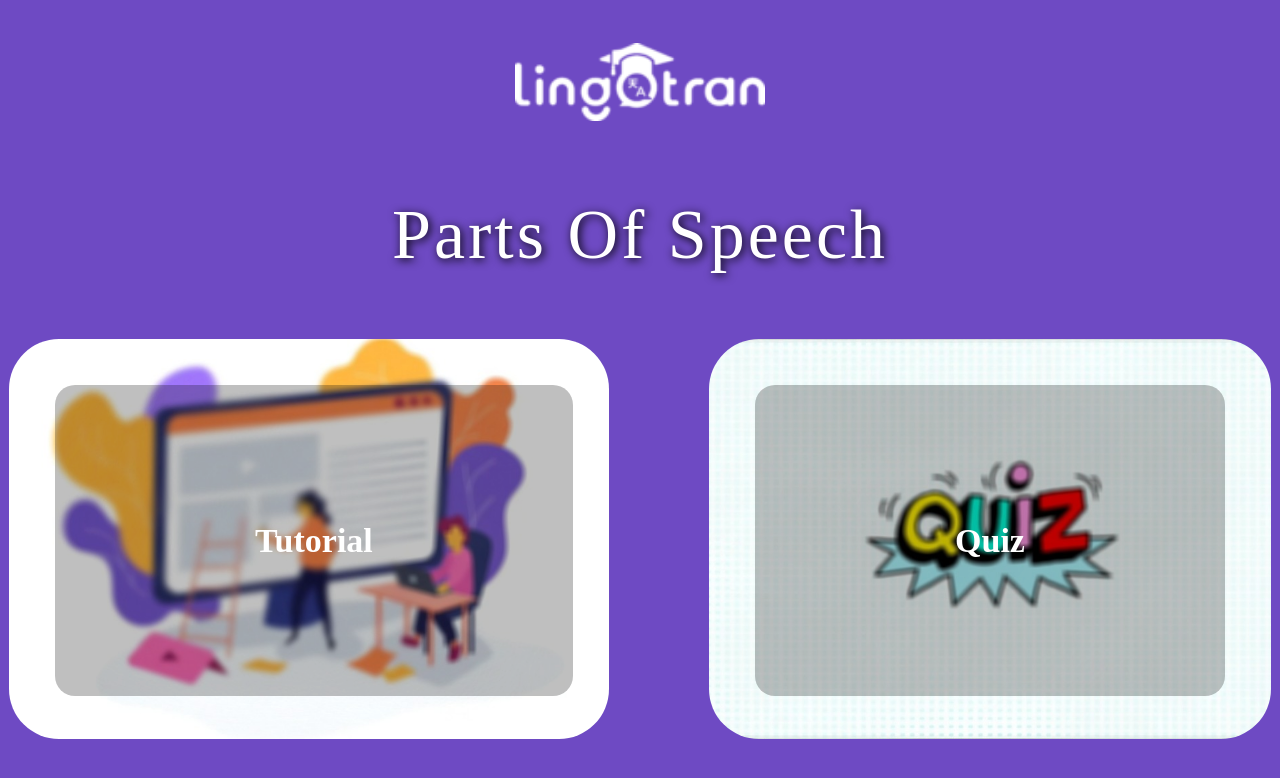
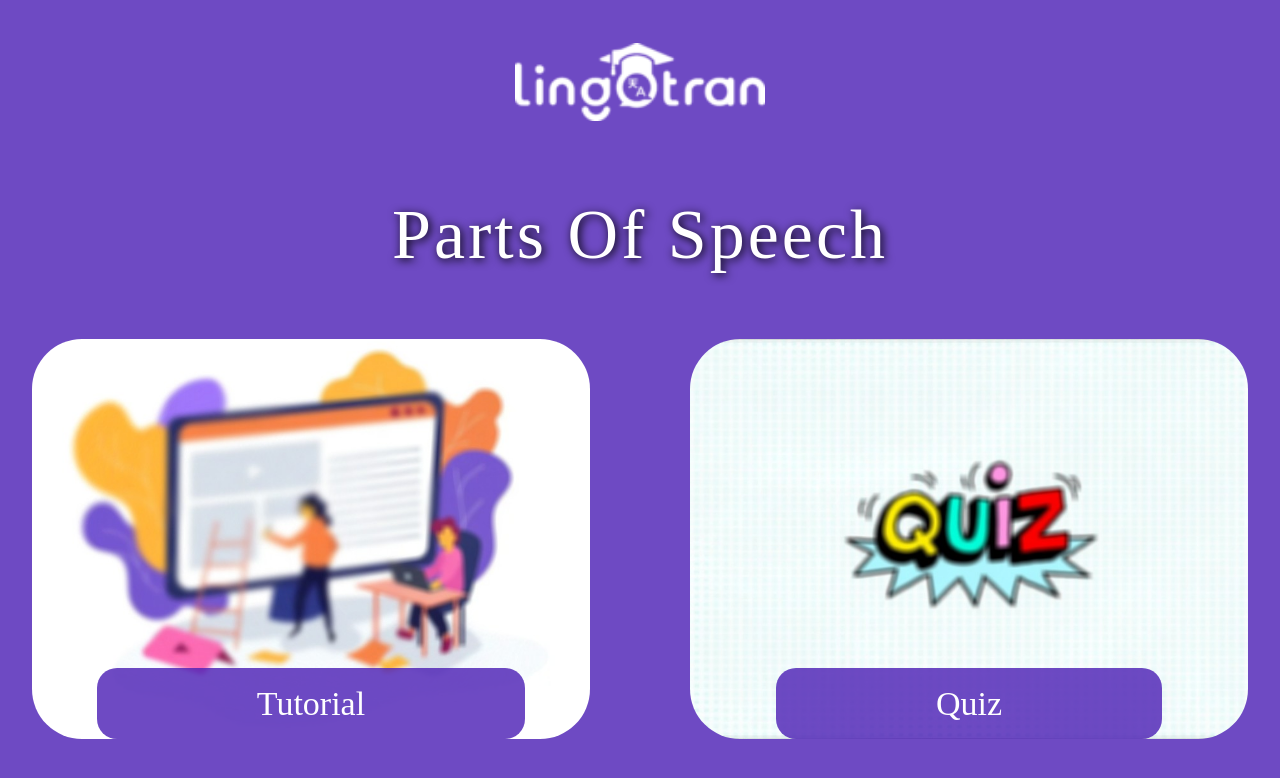
Before and after one commit to aniruddhabagal/hackmit, a React (Vite) app in the folder frontend/: page /dashboard in a window 1280 px wide. Shown: the top 778 px of the page. Built offline with nearby package versions, Linux system fonts and the light colour scheme.

Commit message:
Dashboard update

```diff
--- a/frontend/src/components/dashboard.css
+++ b/frontend/src/components/dashboard.css
@@ -26,24 +26,24 @@
 }
 
 .btn-choose {
-  background-color:rgba(0, 0, 0, 0.25);
+  position: absolute;
+  top: 92%;
   color: white;
+  background-color: rgba(76, 31, 181, 0.808);
   border-radius: 20px;
+  position: relative;
   font-size: 34px;
-  font-weight: bold;
-  padding: 130px 200px;
+  padding: 10px 160px;
 }
 
 .btn-choose:hover {
-  color: black;
-
+  background-color: rgba(76, 31, 181);
 }
 
 .tut {
   width: 600px;
   height: 400px;
-  background-image: url(./img/tut-img.jpg),
-    linear-gradient(rgba(0, 0, 0), rgba(0, 0, 0));
+  background-image: url(./img/tut-img.jpg);
   background-position: center;
   background-size: cover;
   border-radius: 50px;
--- a/frontend/src/components/login.css
+++ b/frontend/src/components/login.css
@@ -54,7 +54,7 @@ input{
     background-position: center;
     border-radius: 50%;
     background-color: rgba(76, 31, 181, 0.808);
-    background-image: url(./src/img/logo.webp);
+    background-image: url(../components/img/logo.webp);
 }
 
 .right{
```
